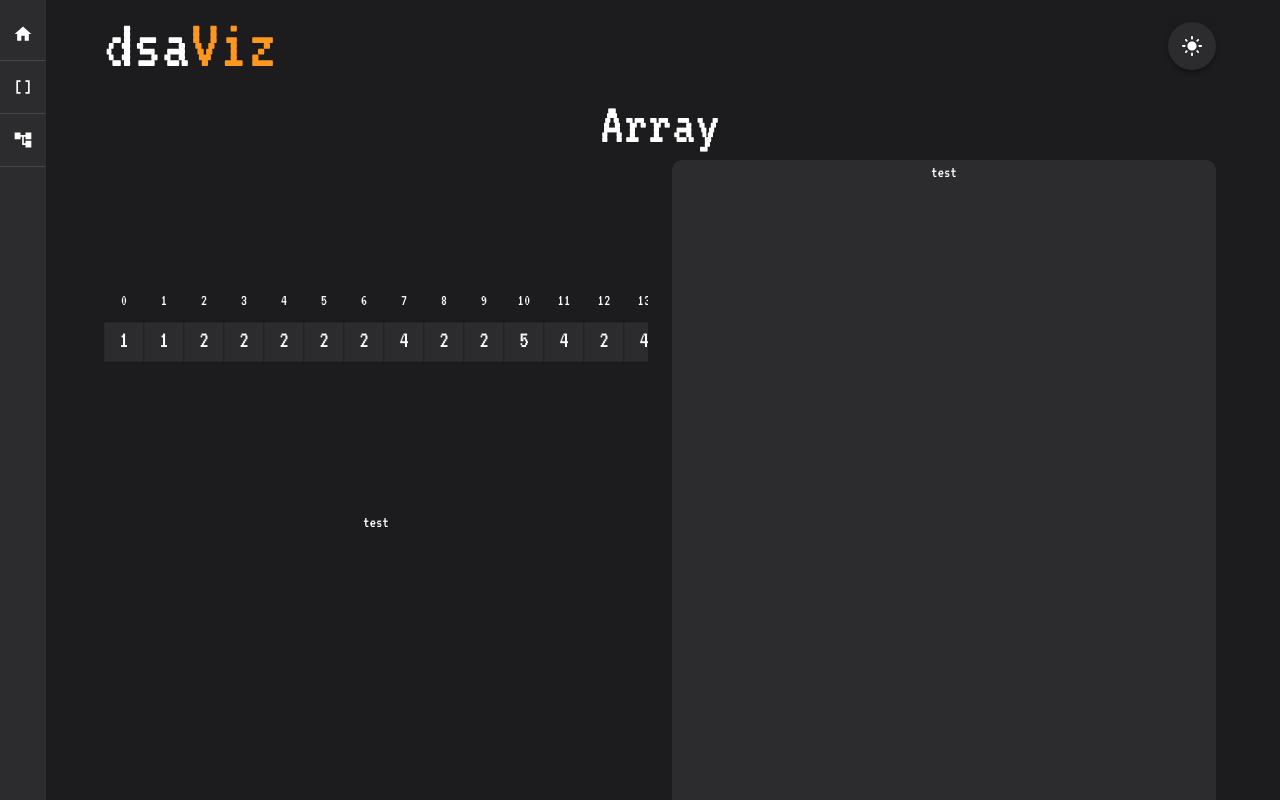
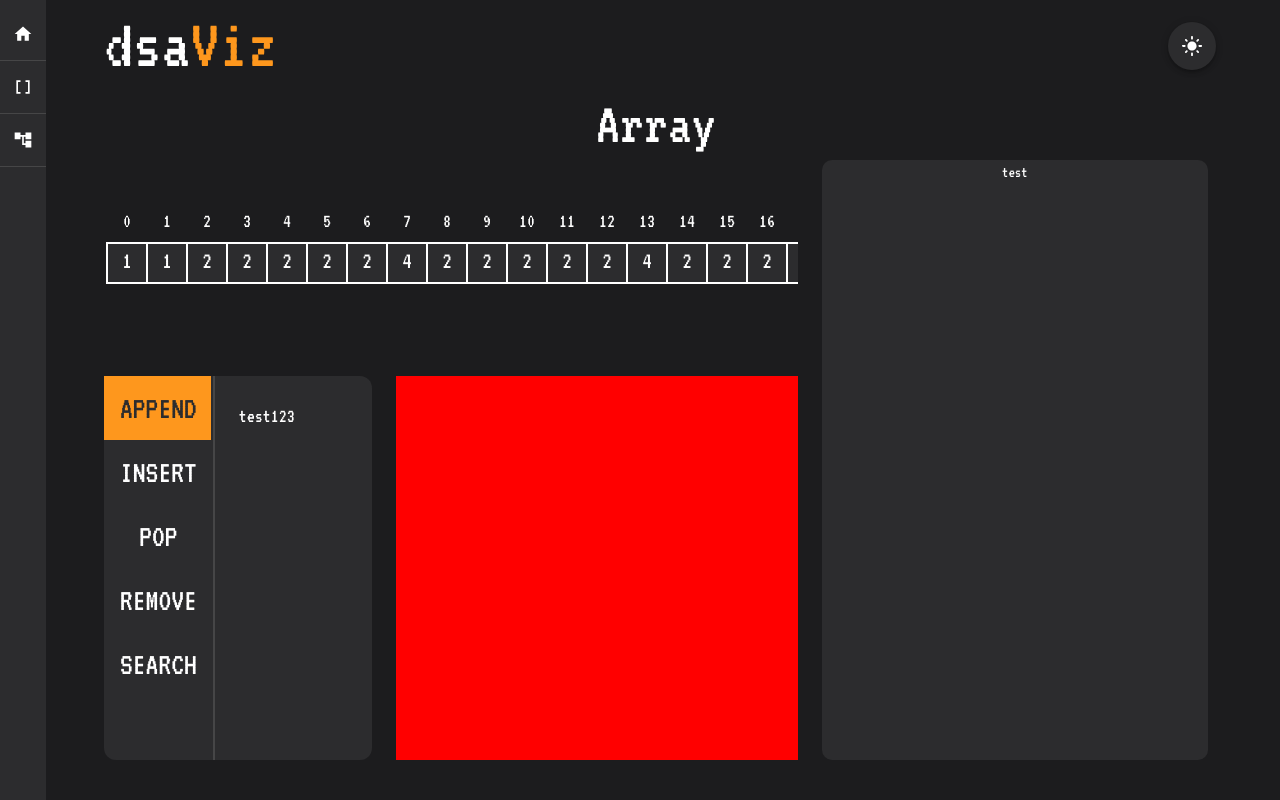
Before and after one commit to lukereed1/dsaviz, a React (Vite) app: page /array in a window 1280 px wide. Shown: the top 800 px of the page. Built offline with nearby package versions, Linux system fonts and the light colour scheme.

Commit message:
Tabbed operation panel created

```diff
--- /dev/null
+++ b/src/app/components/VerticalTabs.tsx
@@ -0,0 +1,106 @@
+import { Box, Divider, Tab, Tabs, Typography } from "@mui/material";
+import { ReactNode, SyntheticEvent, useState } from "react";
+
+interface TabPanelProps {
+	children?: ReactNode;
+	index: number;
+	value: number;
+}
+
+function TabPanel({ children, index, value, ...other }: TabPanelProps) {
+	return (
+		<div
+			role="tabpanel"
+			hidden={value !== index}
+			id={`vertical-tabpabel-${index}`}
+			{...other}>
+			{value === index && (
+				<Box sx={{ p: 3 }}>
+					<Typography variant="h6" color={"text.primary"}>
+						{children}
+					</Typography>
+				</Box>
+			)}
+		</div>
+	);
+}
+
+function allyProps(index: number) {
+	return {
+		id: `vertical-tabpanel-${index}`,
+	};
+}
+
+interface VerticalTabsProps {
+	operations: Operation[];
+}
+
+interface Operation {
+	label: string;
+	children?: ReactNode;
+}
+
+export default function VerticalTabs({ operations }: VerticalTabsProps) {
+	const [value, setValue] = useState(0);
+
+	const handleChange = (event: SyntheticEvent, newValue: number) => {
+		setValue(newValue);
+		console.log(newValue);
+	};
+
+	return (
+		<Box
+			sx={{
+				flexGrow: 1,
+				bgcolor: "primary.main",
+				display: "flex",
+				height: "100%",
+				borderRadius: "12px",
+			}}>
+			<Tabs
+				orientation="vertical"
+				variant="scrollable"
+				value={value}
+				onChange={handleChange}
+				aria-label="Operations"
+				sx={{
+					borderRight: 2,
+					borderColor: "divider",
+				}}>
+				{operations.map((operation, index) => (
+					<Tab
+						sx={{
+							fontSize: 32,
+							color: "text.primary",
+							...(value === index && {
+								backgroundColor: "secondary.main",
+							}),
+						}}
+						label={operation.label}
+						{...allyProps(index)}></Tab>
+				))}
+			</Tabs>
+			{operations.map((operation, index) => (
+				<TabPanel value={value} index={index}>
+					{operation.children}
+				</TabPanel>
+			))}
+
+			{/* <TabPanel value={value} index={0}>
+				234234234
+			</TabPanel>
+			<TabPanel value={value} index={1}>
+				2
+			</TabPanel>
+			<TabPanel value={value} index={2}>
+				3
+			</TabPanel>
+			<TabPanel value={value} index={3}>
+				4
+			</TabPanel>
+			<TabPanel value={value} index={4}>
+				5
+			</TabPanel> */}
+		</Box>
+	);
+}
--- a/src/pages/data-structures/DataStructurePage.tsx
+++ b/src/pages/data-structures/DataStructurePage.tsx
@@ -9,34 +9,39 @@ interface Props {
 
 export default function DataStructurePage(props: Props) {
 	return (
-		<Box textAlign={"center"} paddingLeft={10} paddingRight={5}>
+		<Box textAlign={"center"} paddingLeft={10} paddingRight={6}>
 			<Typography variant="h2">{props.header}</Typography>
-			<Box display={"flex"} textAlign={"center"} gap={3} height={700}>
+
+			<Box
+				flex={1}
+				display={"flex"}
+				textAlign={"center"}
+				gap={3}
+				height={600}>
 				<Box
 					alignContent={"center"}
 					display={"flex"}
 					flexDirection={"column"}
 					textAlign={"center"}
 					flex={1}
+					gap={3}
 					overflow={"auto"}>
-					<Box alignContent={"center"} flex={1} overflow={"auto"}>
+					<Box alignContent={"center"} flex={0.5} overflow={"auto"}>
 						{props.dataStructure}
 					</Box>
-					<Box flex={1}>test</Box>
+					<Box display={"flex"} flex={1} gap={3}>
+						<Box flex={1}>{props.operations}</Box>
+						<Box bgcolor={"red"} flex={1.5}></Box>
+					</Box>
 				</Box>
 
-				<Box flex={1} bgcolor={"primary.main"} borderRadius={"10px"}>
+				<Box
+					flex={1}
+					bgcolor={"primary.main"}
+					borderRadius={"10px"}
+					maxWidth={"35%"}>
 					test
 				</Box>
-			</Box>
-			<Box flex={1} gap={5} height={400}>
-				<Box borderRadius={"10px"} flex={1} bgcolor={"primary.main"}>
-					{props.operations}
-				</Box>
-				<Box
-					borderRadius={"10px"}
-					flex={1.5}
-					bgcolor={"primary.main"}></Box>
 			</Box>
 		</Box>
 	);
--- a/src/pages/data-structures/array/ArrayPage.tsx
+++ b/src/pages/data-structures/array/ArrayPage.tsx
@@ -2,16 +2,29 @@ import DataStructurePage from "../DataStructurePage";
 import { useState } from "react";
 import ArrayVisual from "./ArrayVisual";
 import ArrayVisualizer from "./ArrayVisual";
+import VerticalTabs from "../../../app/components/VerticalTabs";
 
 export default function ArrayPage() {
 	const [array, setArray] = useState([]);
 
+	const arrayOperations = [
+		{ label: "Append", children: "test123" },
+		{ label: "Insert" },
+		{ label: "Pop" },
+		{ label: "Remove" },
+		{ label: "Search" },
+	];
+
 	return (
 		<DataStructurePage
 			header="Array"
+			operations={<VerticalTabs operations={arrayOperations} />}
 			dataStructure={
 				<ArrayVisualizer
-					data={[1, 1, 2, 2, 2, 2, 2, 4, 2, 2, 5, 4, 2, 4, 2, 1, 1]}
+					data={[
+						1, 1, 2, 2, 2, 2, 2, 4, 2, 2, 2, 2, 2, 4, 2, 2, 2, 2, 2,
+						4, 2,
+					]}
 				/>
 			}
 		/>
--- a/src/pages/data-structures/array/ArrayVisual.tsx
+++ b/src/pages/data-structures/array/ArrayVisual.tsx
@@ -1,40 +1,12 @@
-// import d3 from "d3";
-// import { useEffect, useRef } from "react";
-
-// interface Props {
-// 	data: number[];
-// }
-
-// export default function ArrayVisual({ data }: Props) {
-// 	const svgRef = useRef<SVGSVGElement | null>(null);
-
-// 	useEffect(() => {
-// 		if (svgRef.current) {
-// 			const svg = d3.select(svgRef.current);
-// 			const width = 600;
-// 			const height = 100;
-// 			// const margin = { top: 20, right: 20, bottom: 20, left: 20 };
-// 			const cellSize = 50;
-
-// 			svg.attr("width", width)
-// 				.attr("height", height)
-// 				.attr("background-color", "#FFFFFF");
-
-// 			const g = svg.append("g");
-// 		}
-// 	});
-// }
-
-import React, { useEffect, useRef } from "react";
+import { useEffect, useRef } from "react";
 import * as d3 from "d3";
 import { useTheme } from "@mui/material/styles";
-import { Box } from "@mui/material";
 
-interface ArrayVisualizerProps {
+interface Props {
 	data: number[];
 }
 
-const ArrayVisualizer: React.FC<ArrayVisualizerProps> = ({ data }) => {
+export default function ArrayVisualizer({ data }: Props) {
 	const theme = useTheme();
 	const svgRef = useRef<SVGSVGElement | null>(null);
 
@@ -43,8 +15,8 @@ const ArrayVisualizer: React.FC<ArrayVisualizerProps> = ({ data }) => {
 			const svg = d3.select(svgRef.current);
 			const height = 80;
 			const cellSize = 40;
-			const width = data.length * cellSize;
-			const borderWidth = 5;
+			const width = data.length * cellSize + 5;
+
 			svg.attr("width", width)
 				.attr("height", height)
 				.style("background-color", theme.palette.background.default);
@@ -52,9 +24,9 @@ const ArrayVisualizer: React.FC<ArrayVisualizerProps> = ({ data }) => {
 			svg.selectAll("*").remove();
 
 			const g = svg.append("g");
+			g.attr("transform", `translate(${3}, 0)`);
 
 			// Draws rectangles/cells
-
 			g.selectAll("rect")
 				.data(data)
 				.enter()
@@ -64,9 +36,10 @@ const ArrayVisualizer: React.FC<ArrayVisualizerProps> = ({ data }) => {
 				.attr("width", cellSize)
 				.attr("height", cellSize)
 				.attr("fill", theme.palette.primary.main)
-				.attr("stroke-width", 0.2)
-				.attr("stroke", theme.palette.text.secondary);
+				.attr("stroke-width", 2)
+				.attr("stroke", theme.palette.text.primary);
 
+			// Draws data
 			g.selectAll("text.value")
 				.data(data)
 				.enter()
@@ -80,6 +53,7 @@ const ArrayVisualizer: React.FC<ArrayVisualizerProps> = ({ data }) => {
 				.attr("font-size", "24px")
 				.text((d) => d);
 
+			// Draws indexes
 			g.selectAll("text.index")
 				.data(data)
 				.enter()
@@ -89,12 +63,17 @@ const ArrayVisualizer: React.FC<ArrayVisualizerProps> = ({ data }) => {
 				.attr("y", 10)
 				.attr("text-anchor", "middle")
 				.attr("dominant-baseline", "middle")
+				.attr("font-size", "20px")
 				.attr("fill", theme.palette.text.primary)
 				.text((_, i) => i);
 		}
-	}, [data]);
+	}, [
+		data,
+		theme.palette.background.default,
+		theme.palette.primary.main,
+		theme.palette.text.primary,
+		theme.palette.text.secondary,
+	]);
 
 	return <svg ref={svgRef}></svg>;
-};
-
-export default ArrayVisualizer;
+}
```
